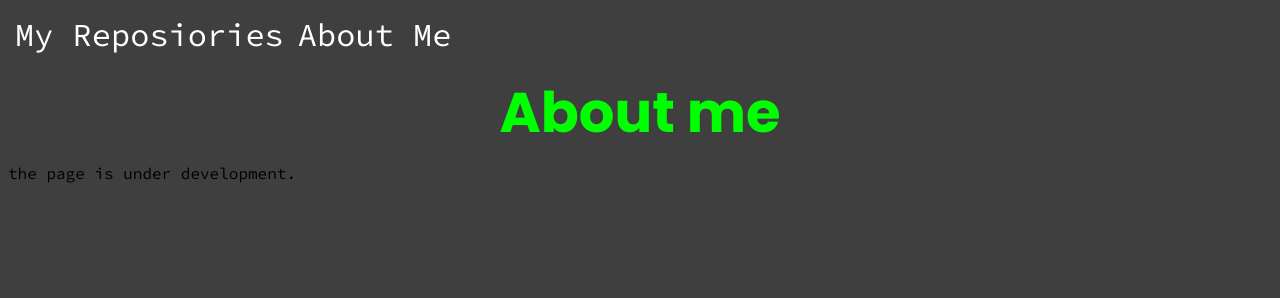
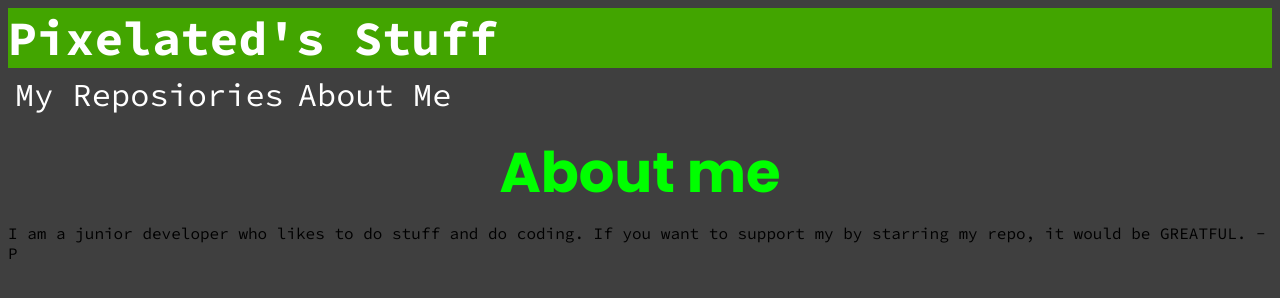
Before and after one commit to pixelated11/aboutme, a plain HTML site: page about.html in a window 1280 px wide. Drawn offline with Linux system fonts and the light colour scheme; a web font is replaced by a local one.

Commit message:
Update about.html

```diff
--- a/about.html
+++ b/about.html
@@ -7,6 +7,7 @@
     <title>About me </title>
 </head>
 <body>
+    <a href="index.html" class="logo"><h1>Pixelated's Stuff</h1></a>
     <nav class="topbar">
         <ul>
         <li><a href="repos.html">My Reposiories</a></li>
@@ -14,6 +15,8 @@
         </ul>
     </nav>
     <h2 class="title">About me</h2>
-    the page is under development.
+    I am a junior developer who likes to do stuff and do coding. If you want to support my by starring my repo, it would be GREATFUL.
+    -P
 </body>
+
 </html>
```
